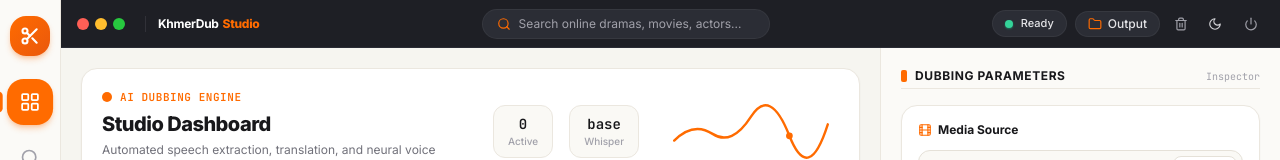
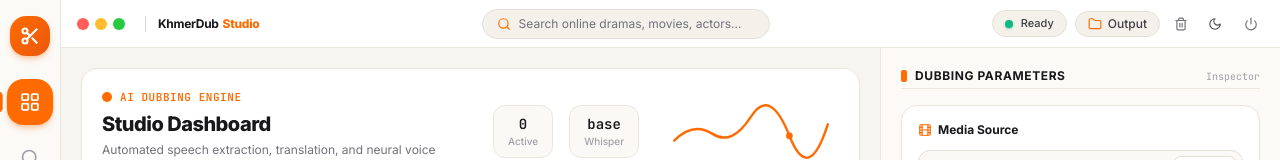
Before and after one commit to knr-smey/c_drama_tool, a Next.js app: page / in a window 1280 px wide. Shown: the top 160 px of the page. Built offline with nearby package versions, Linux system fonts and the light colour scheme; no server answers; a web font is replaced by a local one.

Commit message:
fix(header): make navbar white in light mode to match dashboard theme

```diff
--- a/components/Header.jsx
+++ b/components/Header.jsx
@@ -14,7 +14,7 @@ export default function Header({
   onQuit
 }) {
   return (
-    <header className="h-12 bg-[#1e1f25] border-b border-[#2a2c35] px-4 flex items-center justify-between shrink-0 z-20 select-none">
+    <header className="h-12 bg-white dark:bg-[#121319] border-b border-[#ebe7df] dark:border-[#22242c] px-4 flex items-center justify-between shrink-0 z-20 select-none transition-colors duration-200">
       {/* Left: Window Traffic Lights + Studio Brand */}
       <div className="flex items-center gap-3">
         <div className="flex items-center gap-1.5 pr-2">
@@ -22,8 +22,8 @@ export default function Header({
           <span className="w-3 h-3 rounded-full bg-[#ffbd2e] inline-block" />
           <span className="w-3 h-3 rounded-full bg-[#27c93f] inline-block" />
         </div>
-        <div className="h-4 w-px bg-zinc-700/60" />
-        <h1 className="text-xs font-bold tracking-tight text-white flex items-center gap-1">
+        <div className="h-4 w-px bg-zinc-300 dark:bg-zinc-700/60" />
+        <h1 className="text-xs font-bold tracking-tight text-zinc-900 dark:text-white flex items-center gap-1">
           KhmerDub<span className="text-dash-orange font-extrabold">Studio</span>
         </h1>
       </div>
@@ -32,28 +32,28 @@ export default function Header({
       <button
         onClick={onOpenSearch}
         type="button"
-        className="w-72 md:w-84 bg-[#2b2d35] hover:bg-[#353742] text-zinc-400 hover:text-white px-3.5 py-1.5 rounded-full flex items-center gap-2 border border-white/5 transition-all text-xs"
+        className="w-72 md:w-84 bg-[#f4f1ea] hover:bg-[#eae6dc] dark:bg-[#1c1e27] dark:hover:bg-[#252834] text-zinc-600 hover:text-zinc-900 dark:text-zinc-400 dark:hover:text-white px-3.5 py-1.5 rounded-full flex items-center gap-2 border border-[#e5e1d8] dark:border-white/5 transition-all text-xs"
       >
         <Search className="w-3.5 h-3.5 text-dash-orange" />
-        <span className="text-zinc-400 font-normal">Search online dramas, movies, actors...</span>
+        <span className="text-zinc-500 dark:text-zinc-400 font-normal">Search online dramas, movies, actors...</span>
       </button>
 
       {/* Right: Engine Status + Actions */}
       <div className="flex items-center gap-2">
-        <div className="flex items-center gap-2 px-3 py-1 rounded-full bg-[#2b2d35] border border-white/5 text-[11px]">
+        <div className="flex items-center gap-2 px-3 py-1 rounded-full bg-[#f4f1ea] dark:bg-[#1c1e27] border border-[#e5e1d8] dark:border-white/5 text-[11px]">
           <span
             className={`w-2 h-2 rounded-full ${
               systemStatus === 'Processing'
                 ? 'bg-dash-orange animate-pulse shadow-sm shadow-orange-500/50'
-                : 'bg-emerald-400 shadow-sm shadow-emerald-500/50'
+                : 'bg-emerald-500 shadow-sm shadow-emerald-500/50'
             }`}
           />
-          <span className="text-zinc-200 font-medium">{systemStatus}</span>
+          <span className="text-zinc-700 dark:text-zinc-200 font-medium">{systemStatus}</span>
         </div>
 
         <button
           onClick={onOpenOutputDir}
-          className="flex items-center gap-1.5 px-3 py-1 text-xs font-medium text-zinc-200 hover:text-white bg-[#2b2d35] hover:bg-[#353742] border border-white/5 rounded-full transition-all"
+          className="flex items-center gap-1.5 px-3 py-1 text-xs font-medium text-zinc-700 hover:text-zinc-900 dark:text-zinc-200 dark:hover:text-white bg-[#f4f1ea] hover:bg-[#eae6dc] dark:bg-[#1c1e27] dark:hover:bg-[#252834] border border-[#e5e1d8] dark:border-white/5 rounded-full transition-all"
           title="Open Output Folder"
         >
           <Folder className="w-3.5 h-3.5 text-dash-orange" />
@@ -62,7 +62,7 @@ export default function Header({
 
         <button
           onClick={onClearLogs}
-          className="p-1.5 text-zinc-400 hover:text-white hover:bg-[#2b2d35] rounded-full transition-all"
+          className="p-1.5 text-zinc-500 hover:text-zinc-900 dark:text-zinc-400 dark:hover:text-white hover:bg-zinc-100 dark:hover:bg-[#1c1e27] rounded-full transition-all"
           title="Clear Logs"
         >
           <Trash2 className="w-3.5 h-3.5" />
@@ -71,19 +71,19 @@ export default function Header({
         {/* Theme Toggle (Light / Dark) */}
         <button
           onClick={onToggleTheme}
-          className="p-1.5 text-zinc-400 hover:text-white hover:bg-[#2b2d35] rounded-full transition-all"
+          className="p-1.5 text-zinc-500 hover:text-zinc-900 dark:text-zinc-400 dark:hover:text-white hover:bg-zinc-100 dark:hover:bg-[#1c1e27] rounded-full transition-all"
           title={theme === 'dark' ? 'Switch to Light Mode' : 'Switch to Dark Mode'}
         >
           {theme === 'dark' ? (
             <Sun className="w-3.5 h-3.5 text-dash-orange" />
           ) : (
-            <Moon className="w-3.5 h-3.5 text-zinc-300" />
+            <Moon className="w-3.5 h-3.5 text-zinc-600" />
           )}
         </button>
 
         <button
           onClick={onQuit}
-          className="p-1.5 text-zinc-400 hover:text-dash-orange hover:bg-orange-500/10 rounded-full transition-all ml-0.5"
+          className="p-1.5 text-zinc-500 hover:text-dash-orange dark:text-zinc-400 dark:hover:text-dash-orange hover:bg-orange-50 dark:hover:bg-orange-500/10 rounded-full transition-all ml-0.5"
           title="Quit Application"
         >
           <Power className="w-3.5 h-3.5" />
--- a/components/MovieSearchModal.jsx
+++ b/components/MovieSearchModal.jsx
@@ -60,21 +60,21 @@ export default function MovieSearchModal({
     <div className="fixed inset-0 bg-black/60 backdrop-blur-xs z-50 flex items-center justify-center p-4 select-none">
       <div className="w-full max-w-3xl bg-white dark:bg-[#15161e] border border-[#ebe7df] dark:border-[#242630] rounded-3xl shadow-2xl overflow-hidden flex flex-col max-h-[88vh] transition-colors duration-200">
         {/* Header */}
-        <div className="px-5 py-4 border-b border-[#2b2d35] flex items-center justify-between bg-[#1e1f25]">
+        <div className="px-5 py-4 border-b border-[#ebe7df] dark:border-[#2b2d35] flex items-center justify-between bg-white dark:bg-[#1e1f25]">
           <div className="flex items-center gap-2.5">
             <div className="w-8 h-8 rounded-xl bg-dash-orange text-white flex items-center justify-center font-bold">
               <Search className="w-4 h-4 stroke-[2.5]" />
             </div>
             <div>
-              <h3 className="text-sm font-bold text-white flex items-center gap-2">
+              <h3 className="text-sm font-bold text-zinc-900 dark:text-white flex items-center gap-2">
                 Search Online Dramas & Movies
               </h3>
-              <p className="text-[11px] text-zinc-400">Discover and import drama clips to dub with 1 click</p>
+              <p className="text-[11px] text-zinc-500 dark:text-zinc-400">Discover and import drama clips to dub with 1 click</p>
             </div>
           </div>
           <button
             onClick={onClose}
-            className="p-1.5 text-zinc-400 hover:text-white rounded-lg hover:bg-zinc-800 transition-colors"
+            className="p-1.5 text-zinc-400 hover:text-zinc-900 dark:hover:text-white rounded-lg hover:bg-zinc-100 dark:hover:bg-zinc-800 transition-colors"
           >
             <X className="w-5 h-5" />
           </button>
```
